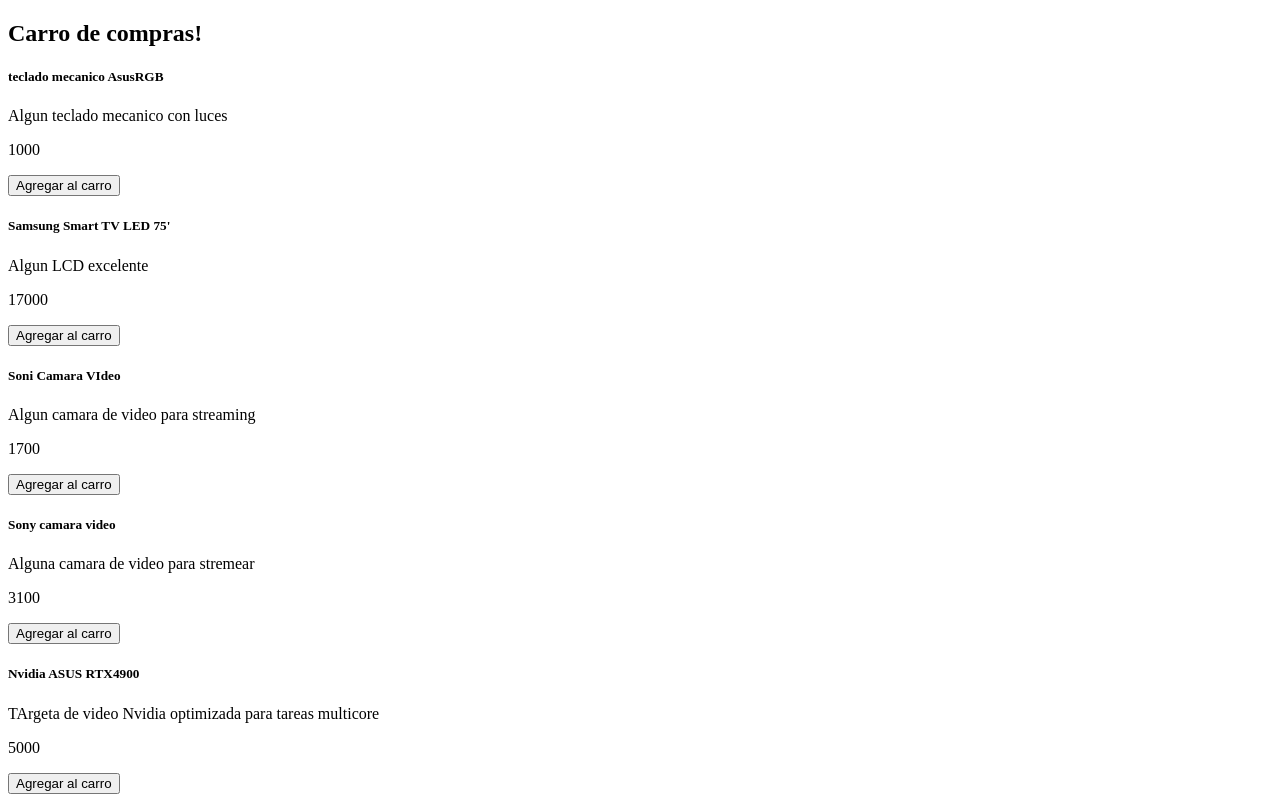
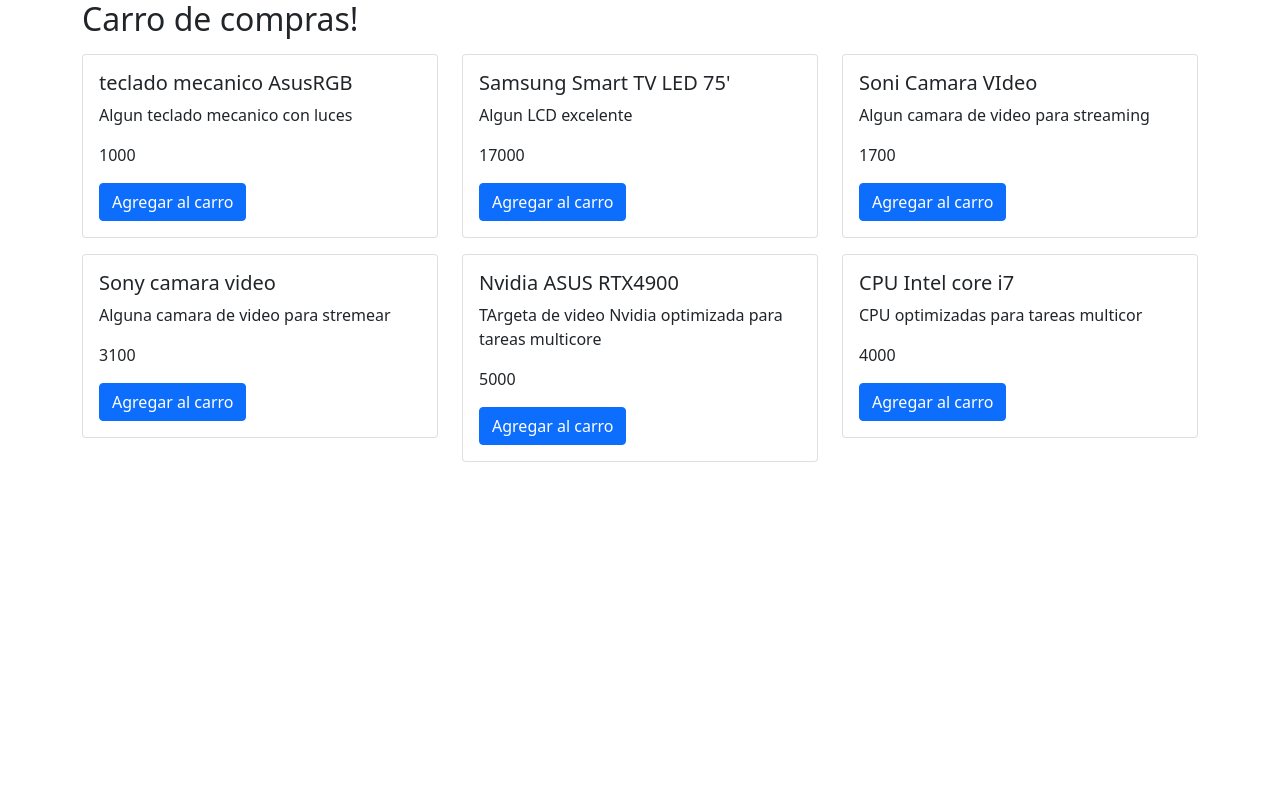
Before and after one commit to Oscar-CR09/carro-app, an Angular app: page / in a window 1280 px wide. Shown: the top 800 px of the page. Built offline with nearby package versions, Linux system fonts and the light colour scheme.

Commit message:
catalogo1

```diff
--- a/src/app/app.component.html
+++ b/src/app/app.component.html
@@ -1 +1,5 @@
-<cart-app> </cart-app>
+<div class="container">
+
+  <cart-app> </cart-app>
+
+</div>
--- a/src/app/components/cart-app.component.html
+++ b/src/app/components/cart-app.component.html
@@ -1,16 +1,3 @@
 <h2>  Carro de compras!</h2>
 
-<div>
-
-  @for (product of products; track $index) {
-
-    <div>
-      <h5>{{product.name}}</h5>
-      <p>{{product.descripcion}}</p>
-      <p>{{product.price}}</p>
-      <button>Agregar al carro</button>
-    </div>
-
-  }
-
-</div>
+<catalogo [products]="products" />
--- a/src/app/components/cart-app.component.ts
+++ b/src/app/components/cart-app.component.ts
@@ -1,11 +1,12 @@
 import { Component, OnInit } from '@angular/core';
 import { ProductService } from '../services/product.service';
 import { Product } from '../models/product';
+import { CatalogoComponent } from './catalogo/catalogo.component';
 
 @Component({
   selector: 'cart-app',
   standalone: true,
-  imports: [],
+  imports: [CatalogoComponent],
   templateUrl: './cart-app.component.html'
 })
 export class CartAppComponent implements OnInit {
--- /dev/null
+++ b/src/app/components/catalogo/catalogo.component.html
@@ -0,0 +1,10 @@
+<div class="row">
+
+  @for (product of products; track $index) {
+    <div class="col-4 my-2 ">
+      <product-card [product]="product"/>
+    </div>
+
+  }
+
+</div>
--- /dev/null
+++ b/src/app/components/product-card/product-card.component.html
@@ -0,0 +1,11 @@
+
+  <div class="card">
+
+    <div class="card-body">
+      <h5 class="card-title">{{product.name}}</h5>
+      <p class="card-text">{{product.descripcion}}</p>
+      <p class="card-text">{{product.price}}</p>
+      <button class="btn btn-primary">Agregar al carro</button>
+    </div>
+
+  </div>
--- a/src/index.html
+++ b/src/index.html
@@ -6,6 +6,8 @@
   <base href="/">
   <meta name="viewport" content="width=device-width, initial-scale=1">
   <link rel="icon" type="image/x-icon" href="favicon.ico">
+  <link href="https://cdn.jsdelivr.net/npm/bootstrap@5.0.2/dist/css/bootstrap.min.css" rel="stylesheet" integrity="sha384-EVSTQN3/azprG1Anm3QDgpJLIm9Nao0Yz1ztcQTwFspd3yD65VohhpuuCOmLASjC" crossorigin="anonymous">
+
 </head>
 <body>
   <app-root></app-root>
```
Also changed, not shown: src/app/components/catalogo/catalogo.component.ts (added, +14 -0 lines), src/app/components/product-card/product-card.component.ts (added, +13 -0 lines).
